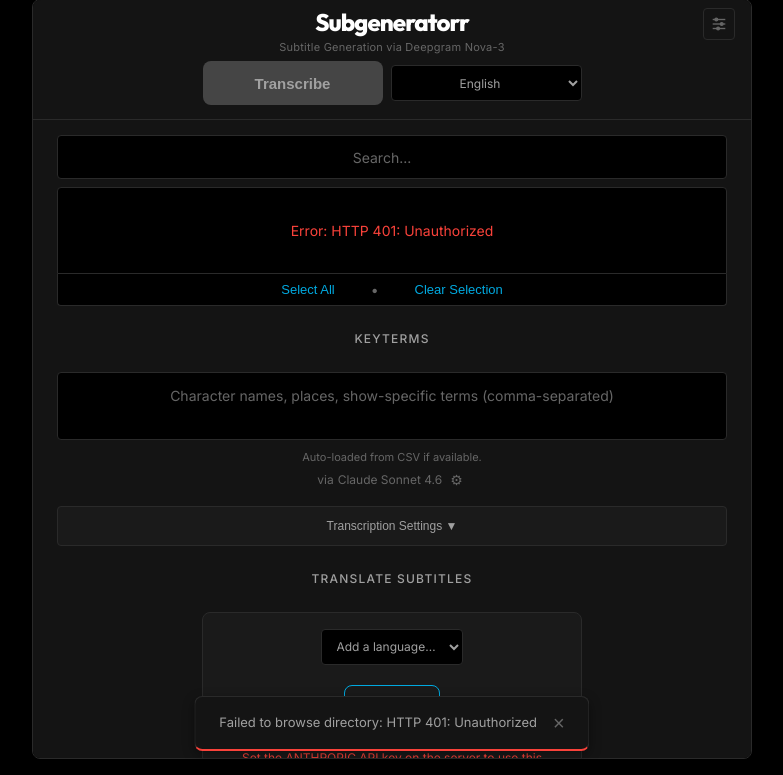
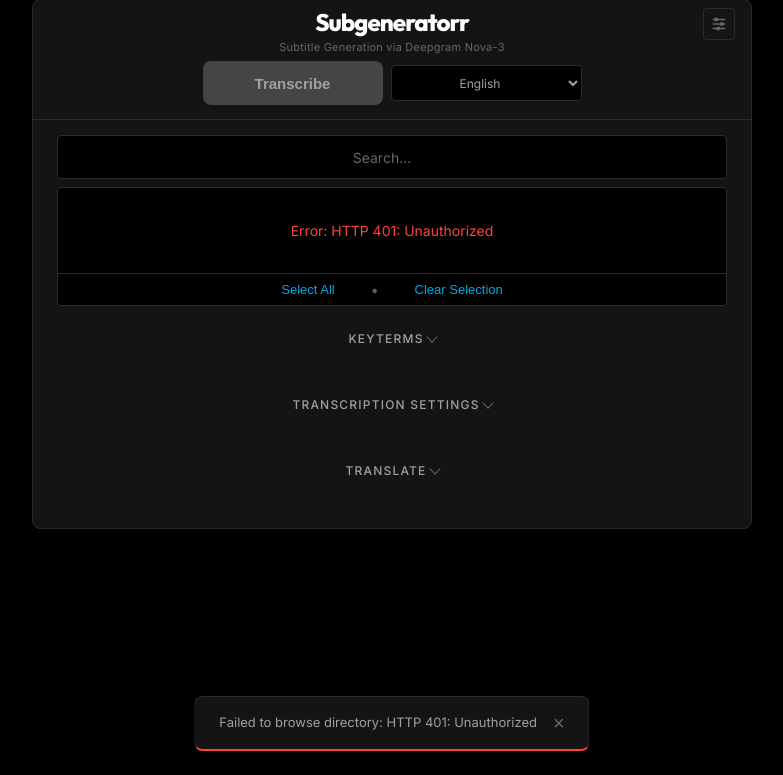
Before and after one commit to tylerbcrawford/subgeneratorr, a Flask app: template web/templates/index.html in a window 1280 px wide. Shown: the part 25-800 px from the top of the page, without its empty margins (248-1031 px from the left). Run offline with Flask 3, Linux system fonts and the light colour scheme; the template is opened without the code that fills it, so the values that code supplies are empty.

Commit message:
feat(ui): collapse Keyterms/Transcription/Translate into click-to-open <details> sections; rename Translate Subtitles -> Translate

```diff
--- a/web/static/styles.css
+++ b/web/static/styles.css
@@ -2724,6 +2724,37 @@ button:active,
 /* ============================================
    TRANSLATE SUBTITLES ZONE
    ============================================ */
+/* ============================================
+   COLLAPSIBLE SECTIONS — Keyterms / Transcription / Translate
+   Native <details>/<summary> disclosure, collapsed by default
+   ============================================ */
+.collapse-summary {
+  display: flex;
+  justify-content: center;
+  align-items: center;
+  gap: var(--space-xs);
+  cursor: pointer;
+  list-style: none;            /* remove default marker (Firefox) */
+  user-select: none;
+}
+.collapse-summary::-webkit-details-marker { display: none; }  /* Chrome/Safari */
+
+/* Custom chevron: points down when collapsed, flips up when open */
+.collapse-summary::after {
+  content: "";
+  width: 7px;
+  height: 7px;
+  border-right: 1.5px solid currentColor;
+  border-bottom: 1.5px solid currentColor;
+  transform: translateY(-2px) rotate(45deg);
+  transition: transform 150ms ease;
+  opacity: 0.55;
+}
+details[open] > .collapse-summary::after {
+  transform: translateY(2px) rotate(-135deg);
+}
+.collapse-summary:hover::after { opacity: 1; }
+
 /* Center the section title over the centered card (title sits outside the zone) */
 .config-section:has(.translate-zone) {
   text-align: center;
--- a/web/templates/index.html
+++ b/web/templates/index.html
@@ -8,7 +8,7 @@
     <link rel="preconnect" href="https://fonts.googleapis.com">
     <link rel="preconnect" href="https://fonts.gstatic.com" crossorigin>
     <link href="https://fonts.googleapis.com/css2?family=Inter:wght@400;500;600;700;800&family=Outfit:wght@500;600;700;800&display=swap" rel="stylesheet">
-    <link rel="stylesheet" href="/static/styles.css?v=26">
+    <link rel="stylesheet" href="/static/styles.css?v=27">
 </head>
 <body>
     <div class="container">
@@ -199,8 +199,9 @@
 
                     <!-- Keyterms Zone -->
                     <div class="config-section" style="text-align: center;">
-                        <div class="form-group">
-                            <label for="keyTerms" class="section-label">Keyterms</label>
+                        <details class="collapse-section">
+                            <summary class="section-label collapse-summary">Keyterms</summary>
+                            <div class="form-group collapse-body">
                                 <textarea id="keyTerms" rows="2" placeholder="Character names, places, show-specific terms (comma-separated)" aria-label="Keyterms prompting"></textarea>
                                 <small class="keyterms-help">Auto-loaded from CSV if available.</small>
 
@@ -238,17 +239,12 @@
                                     <div id="keytermCostEstimate" class="ai-cost-estimate"></div>
                                 </div>
                             </div>
-
-                        <!-- Transcription Settings Toggle -->
-                        <div style="margin-top: var(--space-m); text-align: center;">
-                            <button id="advancedToggle" type="button" aria-expanded="false" aria-controls="advancedOptions">
-                                Transcription Settings ▼
-                            </button>
-                        </div>
+                        </details>
                     </div>
 
                     <!-- Transcription Settings (Collapsible) -->
-                    <div id="advancedOptions" class="config-section hidden" style="padding-top: var(--space-m);">
+                    <details id="advancedOptions" class="config-section collapse-section">
+                        <summary class="section-label collapse-summary">Transcription Settings</summary>
 
                         <!-- Quality -->
                         <div class="nova-settings">
@@ -438,11 +434,12 @@
                             </div>
                         </div>
 
-                    </div>
+                    </details>
 
-                    <!-- Translate Subtitles Zone -->
+                    <!-- Translate Zone -->
                     <div class="config-section">
-                        <label class="section-label">Translate Subtitles</label>
+                        <details class="collapse-section">
+                            <summary class="section-label collapse-summary">Translate</summary>
 
                             <div class="translate-zone">
                             <div class="form-group">
@@ -493,6 +490,7 @@
                                 <!-- cost estimate intentionally removed from here -->
                             </div>
                         </div>
+                        </details>
                     </div>
                 </div>
             </section>
```
Lines whose indentation alone changed are shown as unchanged.
